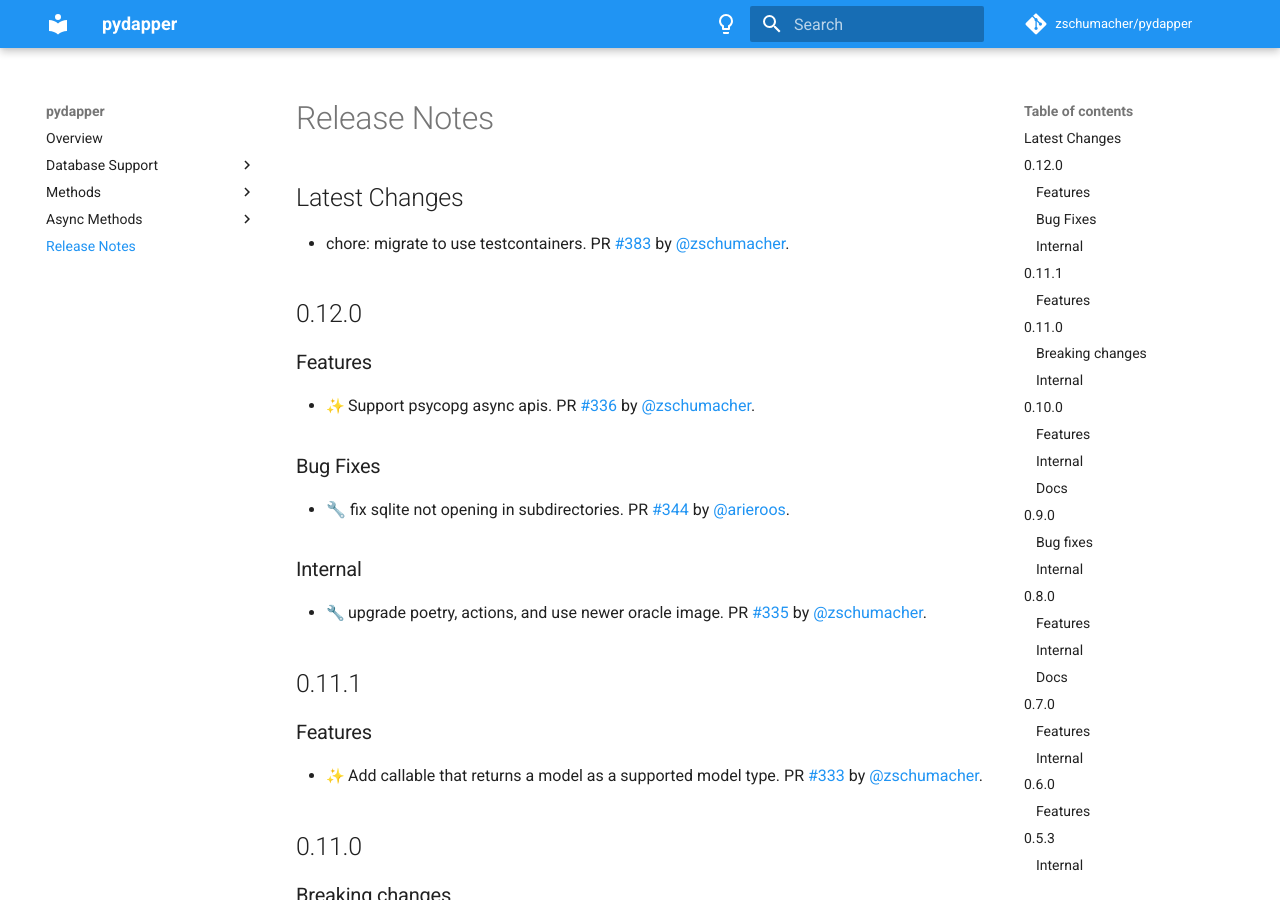
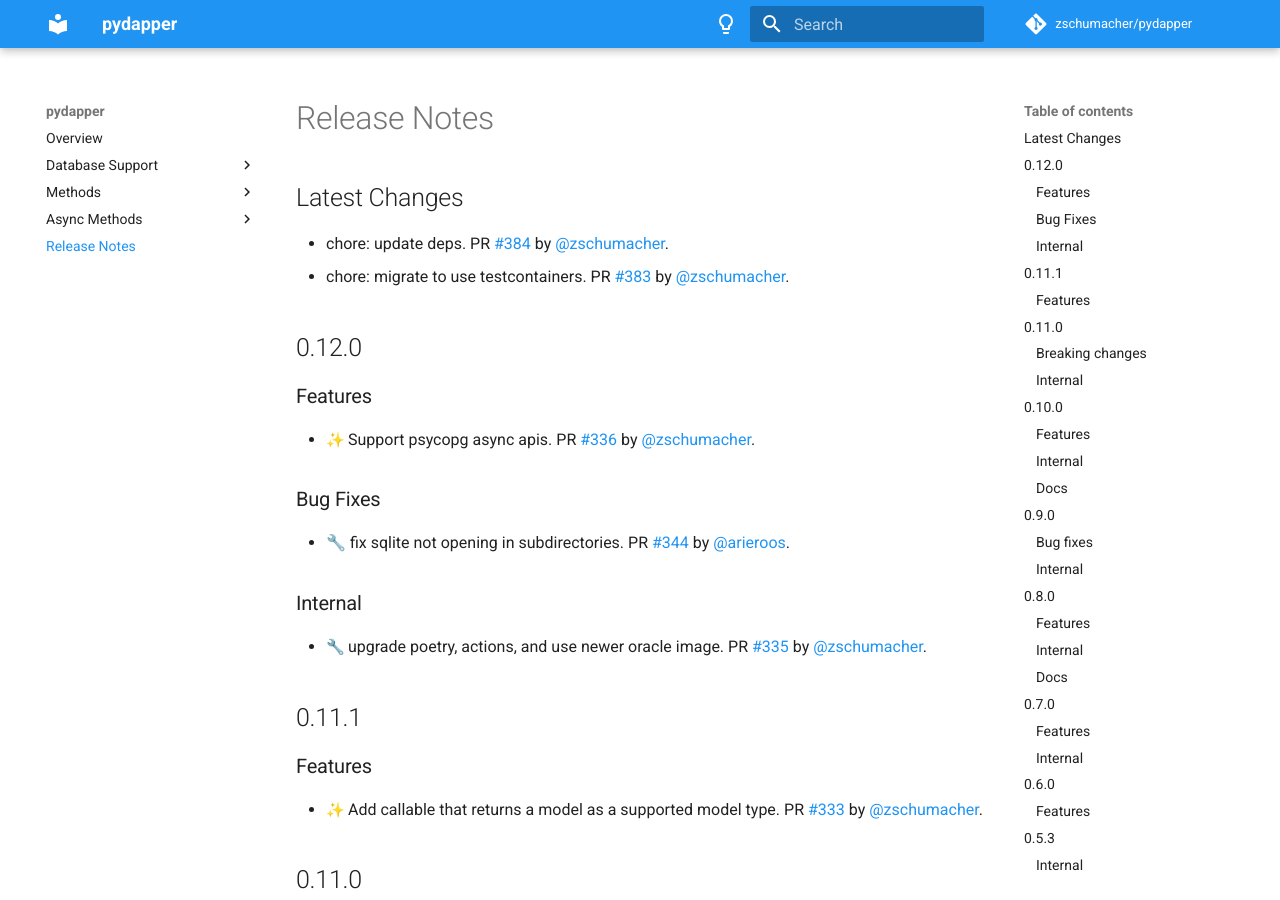
Before and after one commit to zschumacher/pydapper, an MkDocs documentation site: the page built from docs/release_notes.md, in a window 1280 px wide and 900 px high. Built offline with MkDocs 1.6.1 and Material for MkDocs 9.7.7, drawn with Linux system fonts in a browser that asks for light colours; emoji names are drawn with the system emoji font; comment, search, counter and statistics services are not loaded.

Commit message:
📝 Update release notes
[skip ci]

```diff
--- a/docs/release_notes.md
+++ b/docs/release_notes.md
@@ -1,5 +1,6 @@
 ## Latest Changes
 
+* chore: update deps. PR [#384](https://github.com/zschumacher/pydapper/pull/384) by [@zschumacher](https://github.com/zschumacher).
 * chore: migrate to use testcontainers. PR [#383](https://github.com/zschumacher/pydapper/pull/383) by [@zschumacher](https://github.com/zschumacher).
 
 ## 0.12.0
```
